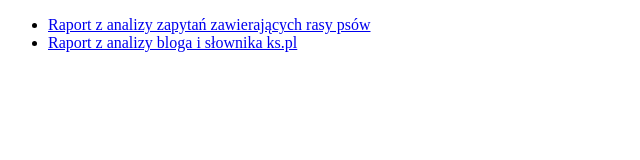
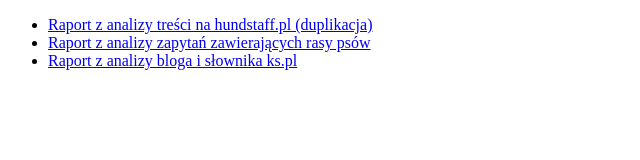
Before and after one commit to 0x8b/0x8b.github.io, a plain HTML site: page index.html in a window 1280 px wide. Shown: the whole page, without its empty margins (0-640 px from the left). Drawn offline with Linux system fonts and the light colour scheme.

Commit message:
Update index.html

```diff
--- a/index.html
+++ b/index.html
@@ -8,6 +8,7 @@
 </head>
 <body>
     <ul>
+        <li><a href="./duplikacja-tresci-hundstaff.html" rel="nofollow">Raport z analizy treści na hundstaff.pl (duplikacja)</a></li>
         <li><a href="./rasy+info.pdf">Raport z analizy zapytań zawierających rasy psów</a></li>
         <li><a href="./raport-ks-slownik.html">Raport z analizy bloga i słownika ks.pl</a></li>
     </ul>
```
